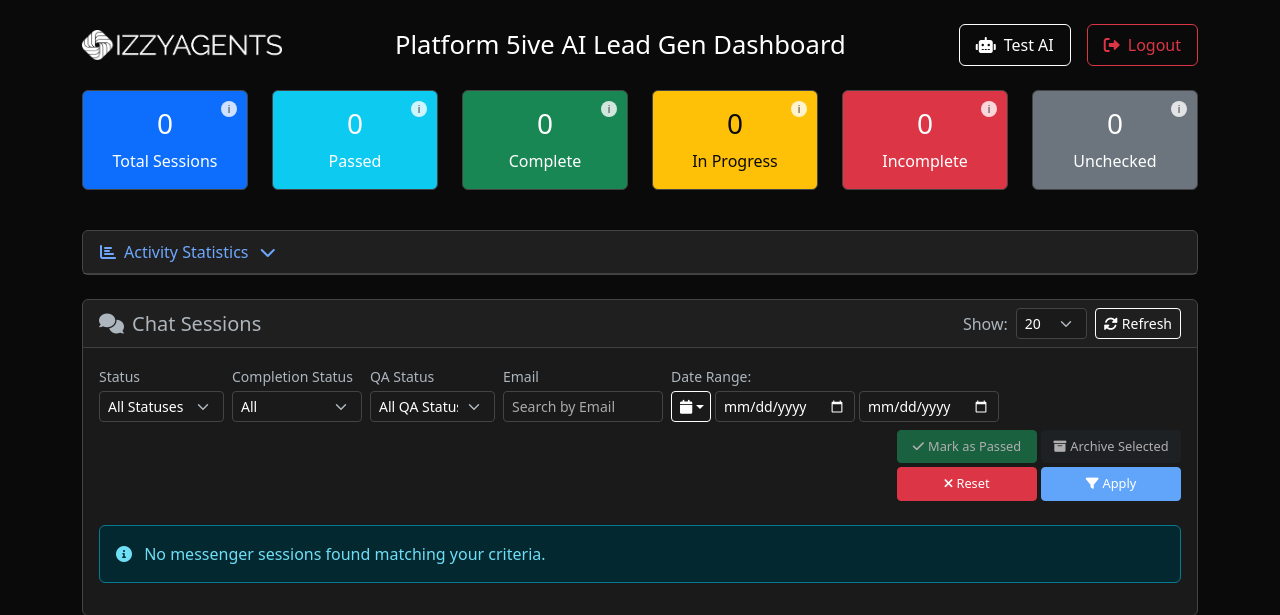
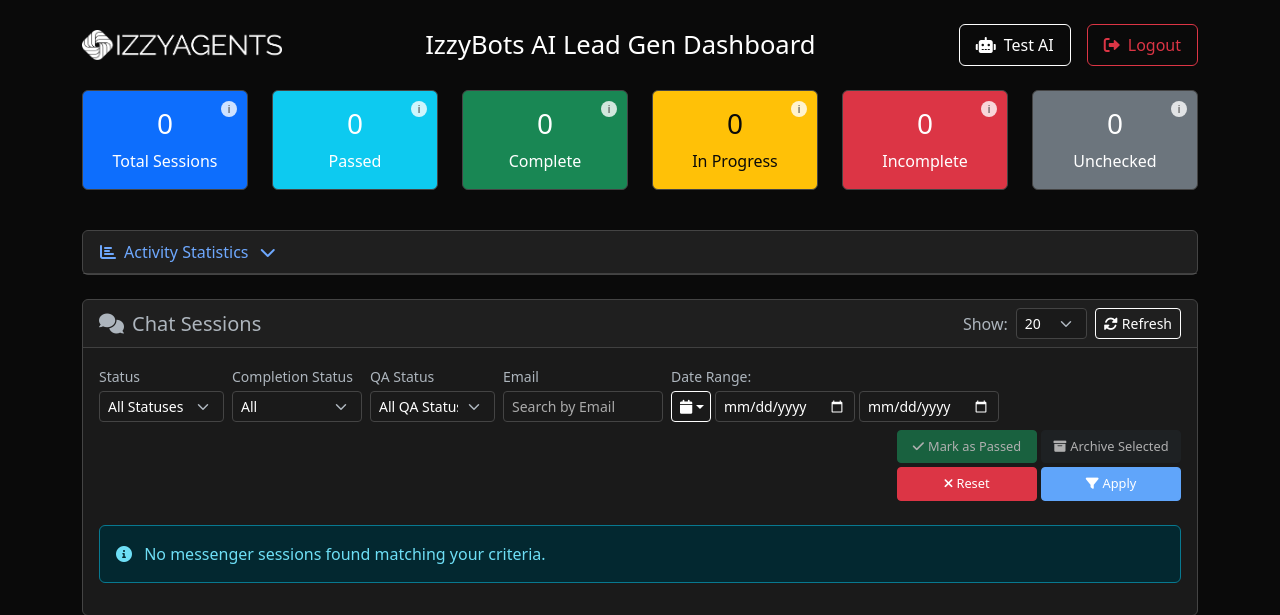
Before and after one commit to tsizzybots/platform_5ive_replit, a Flask app: page / in a window 1280 px wide. Shown: the top 615 px of the page. Run offline with Flask 3, Linux system fonts and the light colour scheme; the visitor is signed in with stand-in values (Sample User, id 1); data that the repository does not hold is empty; some libraries are stand-ins or nearby versions.

Commit message:
Update branding to replace "Platform 5ive" with "IzzyBots" throughout the application
Replace all instances of "Platform 5ive" with "IzzyBots" across HTML, Python, and JavaScript files, including branding, email templates, chat widget text, and AI agent references.

Replit-Commit-Author: Agent
Replit-Commit-Session-Id: f35dbcd8-6be7-421d-ba61-89743ec0c45e
Replit-Commit-Checkpoint-Type: full_checkpoint
Replit-Commit-Screenshot-Url: https://storage.googleapis.com/screenshot-production-us-central1/5aba6962-5d4c-4ba4-8706-8ac78af2beff/f35dbcd8-6be7-421d-ba61-89743ec0c45e/p5rkWQh

```diff
--- a/email_template_preview.html
+++ b/email_template_preview.html
@@ -5,7 +5,7 @@
         <!-- Header -->
         <div style="background: linear-gradient(135deg, #667eea 0%, #764ba2 100%); padding: 30px 20px; text-align: center;">
             <h1 style="color: white; margin: 0; font-size: 28px; font-weight: 600;">
-                🚨 Platform 5ive
+                🚨 IzzyBots
             </h1>
             <p style="color: rgba(255,255,255,0.9); margin: 10px 0 0 0; font-size: 16px;">
                 QA Issue Detection Alert
@@ -53,7 +53,7 @@
         <!-- Footer -->
         <div style="background-color: #f8f9fa; padding: 20px; text-align: center; border-top: 1px solid #dee2e6;">
             <p style="font-size: 13px; color: #6c757d; margin: 0;">
-                This is an automated notification from <strong>Platform 5ive</strong> AI Lead Generation Dashboard.
+                This is an automated notification from <strong>IzzyBots</strong> AI Lead Generation Dashboard.
             </p>
             <p style="font-size: 12px; color: #adb5bd; margin: 10px 0 0 0;">
                 If you have any questions, please contact our support team.
--- a/routes.py
+++ b/routes.py
@@ -538,7 +538,7 @@ def export_messenger_session(session_id):
 
                 if msg.userAi == 'ai':
                     export_content.append(
-                        f"[{timestamp}] Platform 5ive AI Agent:")
+                        f"[{timestamp}] IzzyBots AI Agent:")
                 else:
                     user_name = 'User'  # Individual messages no longer store user names
                     export_content.append(f"[{timestamp}] {user_name}:")
@@ -1229,7 +1229,7 @@ def update_messenger_session_qa(session_id):
                 resend.api_key = os.environ.get("RESEND_API_KEY")
 
                 # Email content
-                subject = f"⚠️ Platform 5ive - QA Issue Detected - Session {qa_session.session_id[:20]}..."
+                subject = f"⚠️ IzzyBots - QA Issue Detected - Session {qa_session.session_id[:20]}..."
 
                 html_content = f"""
                 <html>
@@ -1238,7 +1238,7 @@ def update_messenger_session_qa(session_id):
                         <!-- Header -->
                         <div style="background: linear-gradient(135deg, #667eea 0%, #764ba2 100%); padding: 30px 20px; text-align: center;">
                             <h1 style="color: white; margin: 0; font-size: 28px; font-weight: 600;">
-                                🚨 Platform 5ive
+                                🚨 IzzyBots
                             </h1>
                             <p style="color: rgba(255,255,255,0.9); margin: 10px 0 0 0; font-size: 16px;">
                                 QA Issue Detection Alert
@@ -1286,7 +1286,7 @@ def update_messenger_session_qa(session_id):
                         <!-- Footer -->
                         <div style="background-color: #f8f9fa; padding: 20px; text-align: center; border-top: 1px solid #dee2e6;">
                             <p style="font-size: 13px; color: #6c757d; margin: 0;">
-                                This is an automated notification from <strong>Platform 5ive</strong> AI Lead Generation Dashboard.
+                                This is an automated notification from <strong>IzzyBots</strong> AI Lead Generation Dashboard.
                             </p>
                             <p style="font-size: 12px; color: #adb5bd; margin: 10px 0 0 0;">
                                 If you have any questions, please contact our support team.
@@ -1316,7 +1316,7 @@ Dashboard: https://stay-golden-health-messenger-sessions.replit.app/
 Please review this issue in the dashboard and provide appropriate feedback.
 
 ---
-This is an automated notification from Platform 5ive AI Lead Generation Dashboard.
+This is an automated notification from IzzyBots AI Lead Generation Dashboard.
                 """
 
                 # Send email to team
@@ -1630,7 +1630,7 @@ def preview_chat():
 
 @app.route('/demo/email-template')
 def demo_email_template():
-    """Demo page to preview the QA issue email template with Platform 5ive branding"""
+    """Demo page to preview the QA issue email template with IzzyBots branding"""
     # Generate sample email content with dummy data
     html_content = """
     <html>
@@ -1639,7 +1639,7 @@ def demo_email_template():
             <!-- Header -->
             <div style="background: linear-gradient(135deg, #667eea 0%, #764ba2 100%); padding: 30px 20px; text-align: center;">
                 <h1 style="color: white; margin: 0; font-size: 28px; font-weight: 600;">
-                    🚨 Platform 5ive
+                    🚨 IzzyBots
                 </h1>
                 <p style="color: rgba(255,255,255,0.9); margin: 10px 0 0 0; font-size: 16px;">
                     QA Issue Detection Alert
@@ -1687,7 +1687,7 @@ def demo_email_template():
             <!-- Footer -->
             <div style="background-color: #f8f9fa; padding: 20px; text-align: center; border-top: 1px solid #dee2e6;">
                 <p style="font-size: 13px; color: #6c757d; margin: 0;">
-                    This is an automated notification from <strong>Platform 5ive</strong> AI Lead Generation Dashboard.
+                    This is an automated notification from <strong>IzzyBots</strong> AI Lead Generation Dashboard.
                 </p>
                 <p style="font-size: 12px; color: #adb5bd; margin: 10px 0 0 0;">
                     If you have any questions, please contact our support team.
--- a/static/app.js
+++ b/static/app.js
@@ -212,7 +212,7 @@ async function sendTestMessage() {
         // Show typing indicator
         const typingIndicator = document.createElement('div');
         typingIndicator.className = 'message ai typing-indicator';
-        typingIndicator.innerHTML = `<div style="font-weight: bold; color: white; margin-bottom: 6px;">Platform 5ive AI Agent</div><div style="color: white;"><i class="fas fa-spinner fa-spin"></i> Typing...</div>`;
+        typingIndicator.innerHTML = `<div style="font-weight: bold; color: white; margin-bottom: 6px;">IzzyBots AI Agent</div><div style="color: white;"><i class="fas fa-spinner fa-spin"></i> Typing...</div>`;
         messagesContainer.appendChild(typingIndicator);
         messagesContainer.scrollTop = messagesContainer.scrollHeight;
 
@@ -295,7 +295,7 @@ async function sendTestMessage() {
         // Add AI response to chat
         const aiMessageDiv = document.createElement('div');
         aiMessageDiv.className = 'message ai';
-        aiMessageDiv.innerHTML = `<div style="font-weight: bold; color: white; margin-bottom: 6px;">Platform 5ive AI Agent</div><div style="color: white;">${aiMessage}</div>`;
+        aiMessageDiv.innerHTML = `<div style="font-weight: bold; color: white; margin-bottom: 6px;">IzzyBots AI Agent</div><div style="color: white;">${aiMessage}</div>`;
         messagesContainer.appendChild(aiMessageDiv);
 
         // Scroll to bottom
@@ -1796,7 +1796,7 @@ async function viewTicketDetails(id) {
                                     }
                                 ">
                                     <small style="color: ${msg.userAi === 'ai' ? 'rgba(255,255,255,0.7)' : 'rgba(255,255,255,0.6)'}; font-weight: 500;">
-                                        ${msg.userAi === 'ai' ? 'Platform 5ive AI Agent' : `${msg.firstName || ''} ${msg.lastName || ''}`.trim() || 'User'}
+                                        ${msg.userAi === 'ai' ? 'IzzyBots AI Agent' : 'User'}
                                     </small><br>
                                     <div class="message-content mt-1">
                                         ${escapeHtml(msg.messageStr || '').replace(/\n/g, '<br>')}
@@ -2812,9 +2812,9 @@ function setupModeSwitching() {
 function updateDashboardTitle() {
     const dashboardText = document.getElementById('dashboardText');
     if (currentMode === 'email') {
-        dashboardText.textContent = 'Platform 5ive AI Lead Gen Dashboard';
+        dashboardText.textContent = 'IzzyBots AI Lead Gen Dashboard';
     } else {
-        dashboardText.textContent = 'Platform 5ive AI Lead Gen Dashboard';
+        dashboardText.textContent = 'IzzyBots AI Lead Gen Dashboard';
     }
 }
 
--- a/templates/index.html
+++ b/templates/index.html
@@ -597,7 +597,7 @@
                     </div>
                     <div class="d-flex justify-content-center align-items-center w-100">
                         <h1 class="mb-0 text-center" id="dashboardTitle" style="font-size: 1.6rem;">
-                            <span id="dashboardText">Platform 5ive AI Lead Gen Dashboard</span>
+                            <span id="dashboardText">IzzyBots AI Lead Gen Dashboard</span>
                         </h1>
                     </div>
                     <div class="d-flex align-items-center gap-3" style="white-space: nowrap;">
--- a/templates/login.html
+++ b/templates/login.html
@@ -3,7 +3,7 @@
 <head>
     <meta charset="UTF-8">
     <meta name="viewport" content="width=device-width, initial-scale=1.0">
-    <title>IzzyAgents & Platform 5ive - Lead Gen AI Agent Dashboard Login</title>
+    <title>IzzyBots - Lead Gen AI Agent Dashboard Login</title>
     <link href="https://cdn.jsdelivr.net/npm/bootstrap@5.3.0/dist/css/bootstrap.min.css" rel="stylesheet">
     <link href="https://cdnjs.cloudflare.com/ajax/libs/font-awesome/6.0.0/css/all.min.css" rel="stylesheet">
     <style>
@@ -80,7 +80,7 @@
                                 <img src="{{ url_for('static', filename='izzyagents_logo_white.png') }}" alt="IzzyAgents Logo" class="logo-img">
                             </div>
                             <h3 class="mt-3 mb-2 fw-bold">Admin Login</h3>
-                            <p class="text-muted">IzzyAgents & Platform 5ive - Lead Gen AI Agent Dashboard</p>
+                            <p class="text-muted">IzzyBots - Lead Gen AI Agent Dashboard</p>
                         </div>
 
                         <!-- Flash Messages -->
```
Also changed, not shown: templates/chat_preview.html (+8 -8 lines).
